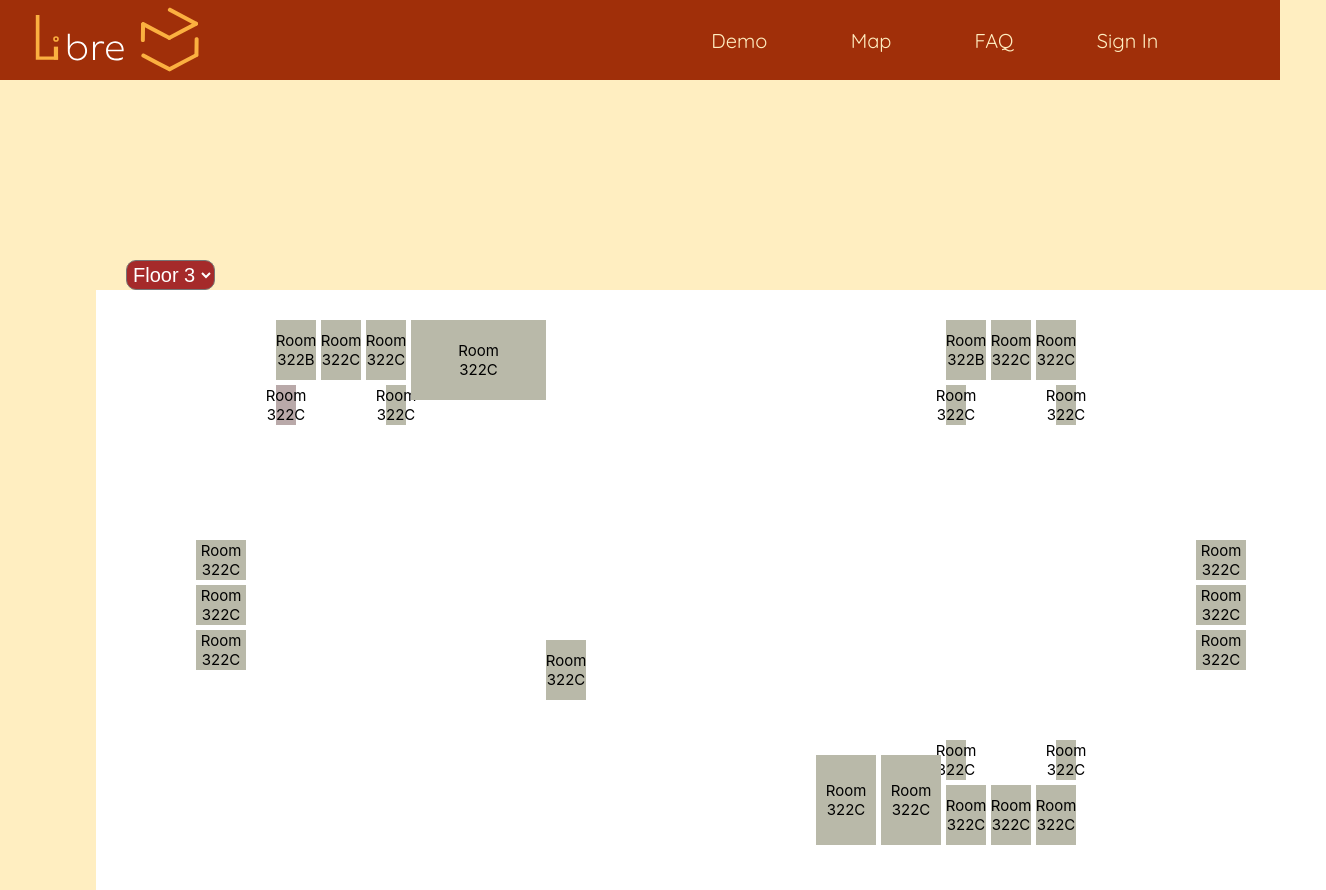
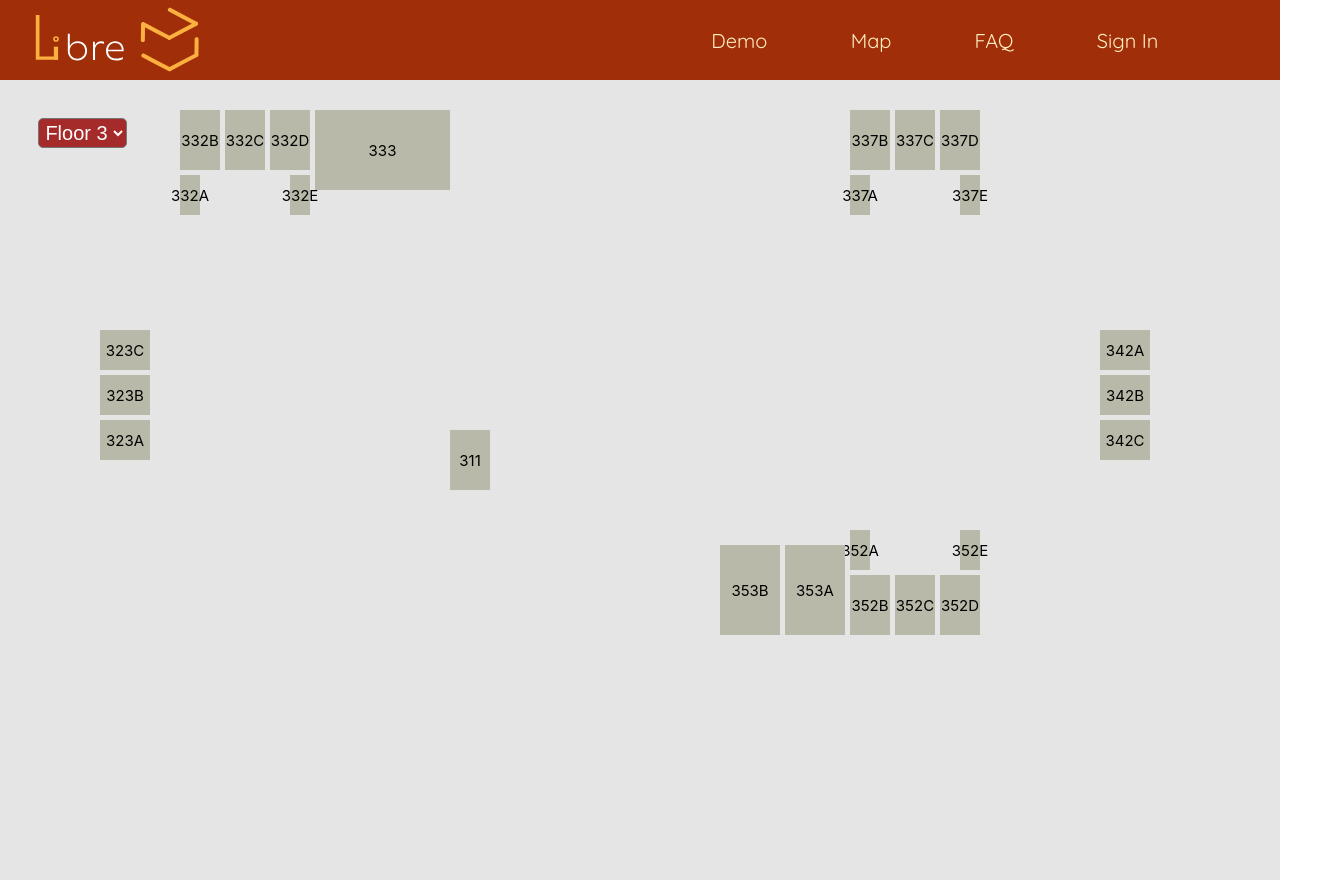
Before and after one commit to BillyMerchan/Libre, a React (Create React App) app in the folder Libre-Server/frontend/: page /map in a window 1280 px wide. Shown: the whole page, 1326 px wide, since content can reach past the window. Built offline with nearby package versions, Linux system fonts and the light colour scheme.

Commit message:
cleaned up code and change visual

```diff
--- a/Libre-Server/frontend/src/components/dropDown/dropDown.scss
+++ b/Libre-Server/frontend/src/components/dropDown/dropDown.scss
@@ -1,9 +1,11 @@
 .select-floor{
   color:white;
   font-size: 20px;
-  margin-top: 100px;
-  margin-left: 30px;
+  margin-left: 3%;
+  margin-top: 3%;
   padding: 2px;
-  border-radius: 10px;
+  border-radius: 5px;
   background: brown;
+  position: absolute;
+  z-index: 1;
 }
--- a/Libre-Server/frontend/src/routes/map/map.scss
+++ b/Libre-Server/frontend/src/routes/map/map.scss
@@ -1,26 +1,10 @@
-$fg-main: #ffffff;
-$bg-main: #FFEEC1;
-
-body {
-  background-color: $bg-main;
-}
-
-.Room {
-  width: 1230px;
-  height: 600px;
-  background-color: rgb(255 255 255);
+.Map {
+  width: 100%;
+  height: 100%;
+  background-color: rgb(229 229 229);
   overflow: visible;
   position: absolute;
   transition: .5s ease;
-}
-
-.Map {
-  margin-top: 10vh;
-  margin-left: auto;
-  margin-right: auto;
-  display: block;
-  height: 80vh;
-  width: 85vw;
 }
 
 .text {
@@ -33,344 +17,191 @@ body {
   text-align: center;
 }
 
-.R2room332A {
-  width: 20px;
-  height: 40px;
-  background-color: rgb(185, 169, 169);
-  margin-left: 180px;
-  margin-top: 95px;
+.Room {
+  background-color: rgb(185, 185, 169);
   position: absolute;
 }
 
-
-.R2room332B {
-  width: 40px;
-  height: 60px;
-  background-color: rgb(185, 185, 169);
-  margin-left: 180px;
-  margin-top: 30px;
-  position: absolute;
+.Room:hover {
+  background-color: rgb(20, 231, 12);
 }
 
-.R2room332C {
-  width: 40px;
-  height: 60px;
-  background-color: rgb(185, 185, 169);
-  margin-left: 225px;
-  margin-top: 30px;
-  position: absolute;
+.R332A {
+  width: 20px;
+  height: 40px;
+  margin-left: 180px;
+  margin-top: 95px;
 }
 
 
-.R2room332D {
+.R332B {
   width: 40px;
   height: 60px;
-  background-color: rgb(185, 185, 169);
-  margin-left: 270px;
+  margin-left: 180px;
   margin-top: 30px;
-  position: absolute;
 }
 
-.R2room332E {
-  width: 20px;
-  height: 40px;
-  background-color: rgb(185, 185, 169);
-  margin-left: 290px;
-  margin-top: 95px;
-  position: absolute;
-}
-
-.R2room333 {
-  width: 135px;
-  height: 80px;
-  background-color: rgb(185, 185, 169);
-  margin-left: 315px;
+.R332C {
+  width: 40px;
+  height: 60px;
+  margin-left: 225px;
   margin-top: 30px;
-  position: absolute;
-}
-
-.R2room337A {
-  width: 20px;
-  height: 40px;
-  background-color: rgb(185, 185, 169);
-  margin-left: 850px;
-  margin-top: 95px;
-  position: absolute;
 }
 
 
-.R2room337B {
+.R332D {
   width: 40px;
   height: 60px;
-  background-color: rgb(185, 185, 169);
-  margin-left: 850px;
+  margin-left: 270px;
   margin-top: 30px;
-  position: absolute;
 }
 
-.R2room337C {
-  width: 40px;
-  height: 60px;
-  background-color: rgb(185, 185, 169);
-  margin-left: 895px;
+.R332E {
+  width: 20px;
+  height: 40px;
+  margin-left: 290px;
+  margin-top: 95px;
+}
+
+.R333 {
+  width: 135px;
+  height: 80px;
+  margin-left: 315px;
   margin-top: 30px;
-  position: absolute;
+}
+
+.R337A {
+  width: 20px;
+  height: 40px;
+  margin-left: 850px;
+  margin-top: 95px;
 }
 
 
-.R2room337D {
+.R337B {
   width: 40px;
   height: 60px;
-  background-color: rgb(185, 185, 169);
-  margin-left: 940px;
+  margin-left: 850px;
   margin-top: 30px;
-  position: absolute;
 }
 
-.R2room337E {
-  width: 20px;
-  height: 40px;
-  background-color: rgb(185, 185, 169);
-  margin-left: 960px;
-  margin-top: 95px;
-  position: absolute;
-}
-
-.R2room342A {
-  width: 50px;
-  height: 40px;
-  background-color: rgb(185, 185, 169);
-  margin-left: 1100px;
-  margin-top: 250px;
-  position: absolute;
-}
-
-.R2room342B {
-  width: 50px;
-  height: 40px;
-  background-color: rgb(185, 185, 169);
-  margin-left: 1100px;
-  margin-top: 295px;
-  position: absolute;
-}
-
-.R2room342C {
-  width: 50px;
-  height: 40px;
-  background-color: rgb(185, 185, 169);
-  margin-left: 1100px;
-  margin-top: 340px;
-  position: absolute;
-}
-
-.R2room352E {
-  width: 20px;
-  height: 40px;
-  background-color: rgb(185, 185, 169);
-  margin-left: 960px;
-  margin-top: 450px;
-  position: absolute;
-}
-
-.R2room352D {
+.R337C {
   width: 40px;
   height: 60px;
-  background-color: rgb(185, 185, 169);
-  margin-left: 940px;
-  margin-top: 495px;
-  position: absolute;
-}
-
-.R2room352C {
-  width: 40px;
-  height: 60px;
-  background-color: rgb(185, 185, 169);
   margin-left: 895px;
-  margin-top: 495px;
-  position: absolute;
-}
-
-.R2room352B {
-  width: 40px;
-  height: 60px;
-  background-color: rgb(185, 185, 169);
-  margin-left: 850px;
-  margin-top: 495px;
-  position: absolute;
-}
-
-.R2room352A {
-  width: 20px;
-  height: 40px;
-  background-color: rgb(185, 185, 169);
-  margin-left: 850px;
-  margin-top: 450px;
-  position: absolute;
-}
-
-.R2room353A {
-  width: 60px;
-  height: 90px;
-  background-color: rgb(185, 185, 169);
-  margin-left: 785px;
-  margin-top: 465px;
-  position: absolute;
-}
-
-.R2room353B {
-  width: 60px;
-  height: 90px;
-  background-color: rgb(185, 185, 169);
-  margin-left: 720px;
-  margin-top: 465px;
-  position: absolute;
-}
-
-.R2room311 {
-  width: 40px;
-  height: 60px;
-  background-color: rgb(185, 185, 169);
-  margin-left: 450px;
-  margin-top: 350px;
-  position: absolute;
+  margin-top: 30px;
 }
 
 
-.R2room323C {
+.R337D {
+  width: 40px;
+  height: 60px;
+  margin-left: 940px;
+  margin-top: 30px;
+}
+
+.R337E {
+  width: 20px;
+  height: 40px;
+  margin-left: 960px;
+  margin-top: 95px;
+}
+
+.R342A {
   width: 50px;
   height: 40px;
-  background-color: rgb(185, 185, 169);
-  margin-left: 100px;
+  margin-left: 1100px;
   margin-top: 250px;
-  position: absolute;
 }
 
-.R2room323B {
+.R342B {
   width: 50px;
   height: 40px;
-  background-color: rgb(185, 185, 169);
-  margin-left: 100px;
+  margin-left: 1100px;
   margin-top: 295px;
-  position: absolute;
 }
 
-.R2room323A {
+.R342C {
   width: 50px;
   height: 40px;
-  background-color: rgb(185, 185, 169);
-  margin-left: 100px;
+  margin-left: 1100px;
   margin-top: 340px;
-  position: absolute;
 }
 
-// .Room:hover {
-//   background-color: rgb(20, 231, 12);
-// }
+.R352E {
+  width: 20px;
+  height: 40px;
+  margin-left: 960px;
+  margin-top: 450px;
+}
 
+.R352D {
+  width: 40px;
+  height: 60px;
+  margin-left: 940px;
+  margin-top: 495px;
+}
 
+.R352C {
+  width: 40px;
+  height: 60px;
+  margin-left: 895px;
+  margin-top: 495px;
+}
 
-/* Hover Function for all the rooms */
-.R2room332A:hover {
-  background-color: rgb(109, 240, 137);
+.R352B {
+  width: 40px;
+  height: 60px;
+  margin-left: 850px;
+  margin-top: 495px;
+}
+
+.R352A {
+  width: 20px;
+  height: 40px;
+  margin-left: 850px;
+  margin-top: 450px;
+}
+
+.R353A {
+  width: 60px;
+  height: 90px;
+  margin-left: 785px;
+  margin-top: 465px;
+}
+
+.R353B {
+  width: 60px;
+  height: 90px;
+  margin-left: 720px;
+  margin-top: 465px;
+}
+
+.R311 {
+  width: 40px;
+  height: 60px;
+  margin-left: 450px;
+  margin-top: 350px;
 }
 
 
-.R2room332B:hover {
-  background-color: rgb(109, 240, 137);
+.R323C {
+  width: 50px;
+  height: 40px;
+  margin-left: 100px;
+  margin-top: 250px;
 }
 
-.R2room332C:hover {
-  background-color: rgb(109, 240, 137);
+.R323B {
+  width: 50px;
+  height: 40px;
+  margin-left: 100px;
+  margin-top: 295px;
 }
 
-
-.R2room332D:hover {
-  background-color: rgb(109, 240, 137);
+.R323A {
+  width: 50px;
+  height: 40px;
+  margin-left: 100px;
+  margin-top: 340px;
 }
-
-.R2room332E:hover {
-  background-color: rgb(109, 240, 137);
-}
-
-.R2room333:hover {
-  background-color: rgb(109, 240, 137);
-}
-
-.R2room337A:hover {
-  background-color: rgb(109, 240, 137);
-}
-
-
-.R2room337B:hover {
-  background-color: rgb(109, 240, 137);
-}
-
-.R2room337C:hover {
-  background-color: rgb(109, 240, 137);
-}
-
-
-.R2room337D:hover {
-  background-color: rgb(109, 240, 137);
-}
-
-.R2room337E:hover {
-  background-color: rgb(109, 240, 137);
-}
-
-.R2room342A:hover {
-  background-color: rgb(109, 240, 137);
-}
-
-.R2room342B:hover {
-  background-color: rgb(109, 240, 137);
-}
-
-.R2room342C:hover {
-  background-color: rgb(109, 240, 137);
-}
-
-.R2room352E:hover {
-  background-color: rgb(109, 240, 137);
-}
-
-.R2room352D:hover {
-  background-color: rgb(109, 240, 137);
-}
-
-.R2room352C:hover {
-  background-color: rgb(109, 240, 137);
-}
-
-.R2room352B:hover {
-  background-color: rgb(109, 240, 137);
-}
-
-.R2room352A:hover {
-  background-color: rgb(109, 240, 137);
-}
-
-.R2room353A:hover {
-  background-color: rgb(109, 240, 137);
-}
-
-.R2room353B:hover {
-  background-color: rgb(109, 240, 137);
-}
-
-.R2room311:hover {
-  background-color: rgb(109, 240, 137);
-}
-
-
-.R2room323C:hover {
-  background-color: rgb(109, 240, 137);
-}
-
-.R2room323B:hover {
-  background-color: rgb(109, 240, 137);
-}
-
-.R2room323A:hover {
-  background-color: rgb(109, 240, 137);
-}
--- a/Libre-Server/frontend/src/routes/map/map.tsx
+++ b/Libre-Server/frontend/src/routes/map/map.tsx
@@ -2,119 +2,95 @@ import { FC } from 'react';
 import './map.scss';
 import NavBar from '../../components/NavBar/Navbar';
 import DropDown from '../../components/dropDown/dropDown';
-import React, { useState } from "react";
-import {
-  room1, room2, room3, room4, room5, room6, room7
-} from '../../floors/floor3/index2';
 
 const Map2: FC = () => {
   return (
     <div>
       <NavBar />
-      <div className="Page">
-        <div className="Map">
-          <DB />
-        </div>
-      </div>
+      <DropDown />
+      <MapDiagram />
     </div>
   );
 }
 
-const DB: FC = () => {
-  return (
-    <div>
-      <DropDown />
-      <MapDiagram />
-    </div>
-  )
-}
-
 const MapDiagram: FC = () => {
   return (
-    <div className='Room'>
-      <div className="R2room332A">
-        <div className='text'>Room 322C</div>
+    <div className='Map'>
+      <div className="Room R332A">
+        <div className='text'>332A</div>
       </div>
-      <div className="R2room332B">
-        <div className='text'>Room 322B</div>
+      <div className="Room R332B">
+        <div className='text'>332B</div>
       </div>
-      <div className="R2room332C">
-        <div className='text'>Room 322C</div>
+      <div className="Room R332C">
+        <div className='text'>332C</div>
       </div>
-      <div className="R2room332D">
-        <div className='text'>Room 322C</div>
+      <div className="Room R332D">
+        <div className='text'>332D</div>
       </div>
-      <div className="R2room332E">
-        <div className='text'>Room 322C</div>
+      <div className="Room R332E">
+        <div className='text'>332E</div>
       </div>
-      <div className="R2room333">
-        <div className='text'>Room 322C</div>
+      <div className="Room R333">
+        <div className='text'>333</div>
       </div>
-
-
-      <div className="R2room337A">
-        <div className='text'>Room 322C</div>
+      <div className="Room R337A">
+        <div className='text'>337A</div>
       </div>
-      <div className="R2room337B">
-        <div className='text'>Room 322B</div>
+      <div className="Room R337B">
+        <div className='text'>337B</div>
       </div>
-      <div className="R2room337C">
-        <div className='text'>Room 322C</div>
+      <div className="Room R337C">
+        <div className='text'>337C</div>
       </div>
-      <div className="R2room337D">
-        <div className='text'>Room 322C</div>
+      <div className="Room R337D">
+        <div className='text'>337D</div>
       </div>
-      <div className="R2room337E">
-        <div className='text'>Room 322C</div>
+      <div className="Room R337E">
+        <div className='text'>337E</div>
       </div>
-
-      <div className="R2room342A">
-        <div className='text'>Room 322C</div>
+      <div className="Room R342A">
+        <div className='text'>342A</div>
       </div>
-      <div className="R2room342B">
-        <div className='text'>Room 322C</div>
+      <div className="Room R342B">
+        <div className='text'>342B</div>
       </div>
-      <div className="R2room342C">
-        <div className='text'>Room 322C</div>
+      <div className="Room R342C">
+        <div className='text'>342C</div>
       </div>
-
-      <div className="R2room352A">
-        <div className='text'>Room 322C</div>
+      <div className="Room R352A">
+        <div className='text'>352A</div>
       </div>
-      <div className="R2room352B">
-        <div className='text'>Room 322C</div>
+      <div className="Room R352B">
+        <div className='text'>352B</div>
       </div>
-      <div className="R2room352C">
-        <div className='text'>Room 322C</div>
+      <div className="Room R352C">
+        <div className='text'>352C</div>
       </div>
-      <div className="R2room352D">
-        <div className='text'>Room 322C</div>
+      <div className="Room R352D">
+        <div className='text'>352D</div>
       </div>
-      <div className="R2room352E">
-        <div className='text'>Room 322C</div>
+      <div className="Room R352E">
+        <div className='text'>352E</div>
       </div>
-      <div className="R2room353A">
-        <div className='text'>Room 322C</div>
+      <div className="Room R353A">
+        <div className='text'>353A</div>
       </div>
-      <div className="R2room353B">
-        <div className='text'>Room 322C</div>
+      <div className="Room R353B">
+        <div className='text'>353B</div>
       </div>
-
-      <div className="R2room311">
-        <div className='text'>Room 322C</div>
+      <div className="Room R311">
+        <div className='text'>311</div>
       </div>
-
-
-      <div className="R2room323C">
-        <div className='text'>Room 322C</div>
+      <div className="Room R323C">
+        <div className='text'>323C</div>
       </div>
-      <div className="R2room323B">
-        <div className='text'>Room 322C</div>
+      <div className="Room R323B">
+        <div className='text'>323B</div>
       </div>
-      <div className="R2room323A">
-        <div className='text'>Room 322C</div>
+      <div className="Room R323A">
+        <div className='text'>323A</div>
       </div>
-
     </div>
   )
 }
```
